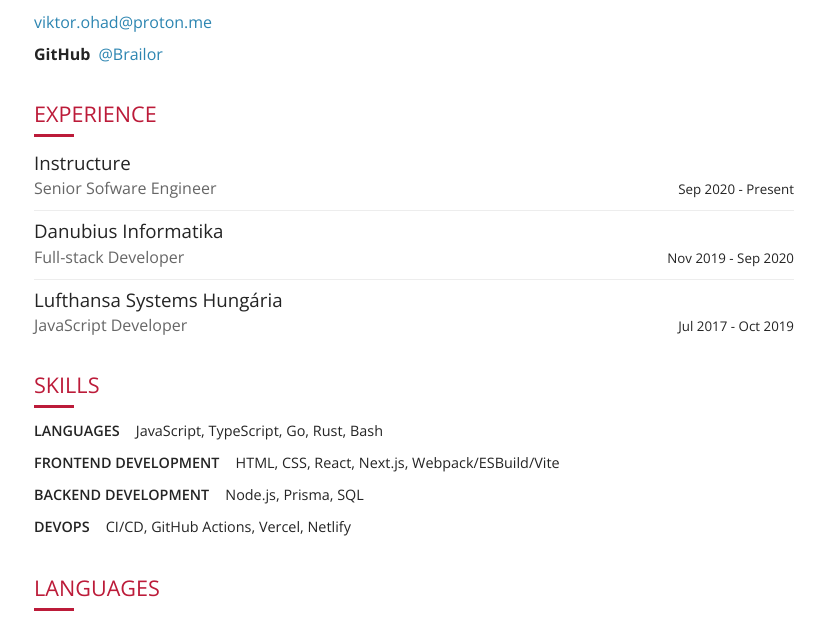
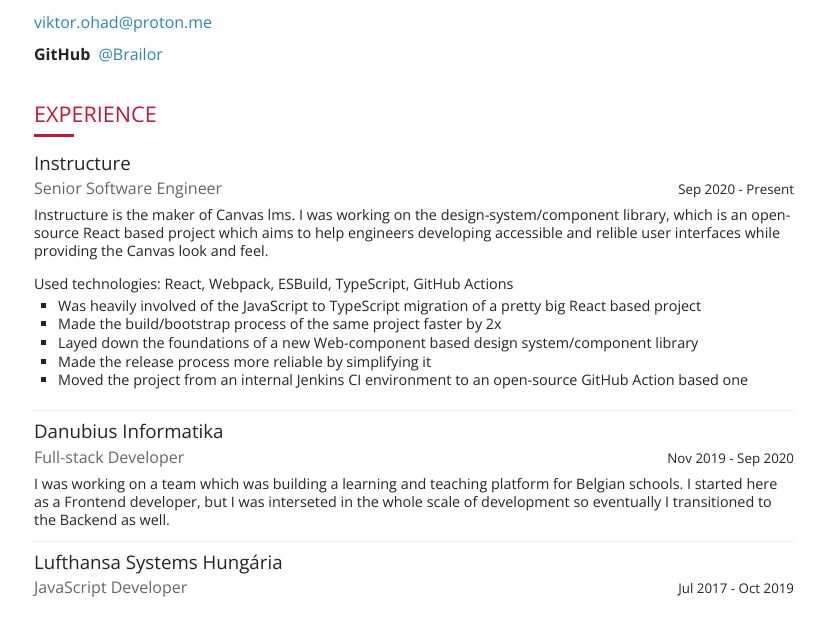
Before and after one commit to Brailor/resume, a website: page public/index.html in a window 1280 px wide. Shown: the part 149-771 px from the top of the page, without its empty margins (226-1051 px from the left). Drawn offline with nearby package versions, Linux system fonts and the light colour scheme.

Commit message:
typo, some progress

```diff
--- a/public/index.html
+++ b/public/index.html
@@ -367,11 +367,19 @@
           <header>
             <h3 class="name"><a href="https://www.instructure.com/" target="external">Instructure</a></h3>
             <div class="subhead">
-            <span class="position">Senior Sofware Engineer</span>
+            <span class="position">Senior Software Engineer</span>
             <small class="dates">Sep 2020
              - Present</small>
             </div>
           </header>
+          <div class="summary"><p>Instructure is the maker of Canvas lms. I was working on the design-system/component library, which is an open-source React based project which aims to help engineers developing accessible and relible user interfaces while providing the Canvas look and feel.</p><p>Used technologies: React, Webpack, ESBuild, TypeScript, GitHub Actions</p></div>
+          <ul class="highlights">
+            <li>Was heavily involved of the JavaScript to TypeScript migration of a pretty big React based project</li>
+            <li>Made the build/bootstrap process of the same project faster by 2x</li>
+            <li>Layed down the foundations of a new Web-component based design system/component library</li>
+            <li>Made the release process more reliable by simplifying it</li>
+            <li>Moved the project from an internal Jenkins CI environment to an open-source GitHub Action based one</li>
+          </ul>
         </section>
         <section class="item">
           <header>
@@ -382,6 +390,7 @@
              - Sep 2020</small>
             </div>
           </header>
+          <div class="summary"><p>I was working on a team which was building a learning and teaching platform for Belgian schools. I started here as a Frontend developer, but I was interseted in the whole scale of development so eventually I transitioned to the Backend as well.</p></div>
         </section>
         <section class="item">
           <header>
```
Also changed, not shown: resume.json (+10 -4 lines).
